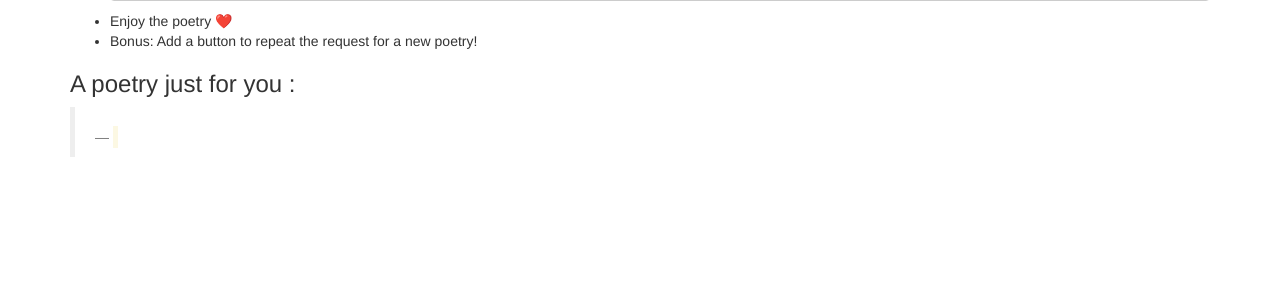
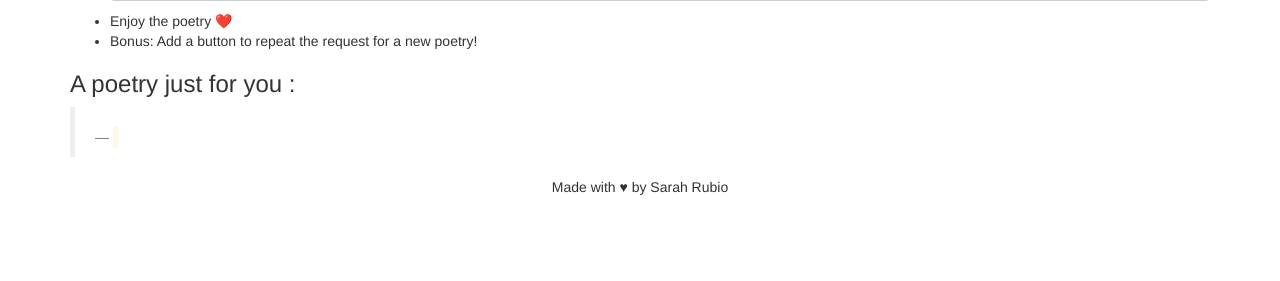
Before and after one commit to SarahRubio/Api_Poetry, a Flask app: page / in a window 1280 px wide. Shown: the part 474-755 px from the top of the page. Run offline with Flask 2, Linux system fonts and the light colour scheme; data that the repository does not hold is empty; some libraries are stand-ins or nearby versions.

Commit message:
add footer

```diff
--- a/templates/main_page.html
+++ b/templates/main_page.html
@@ -41,5 +41,9 @@
                     </blockquote>
 
             </div>
+
+            <div class="container">
+                <p class="text-center">Made with ♥︎ by Sarah Rubio</p>
+            </div>
     </body>
 </html>
```
